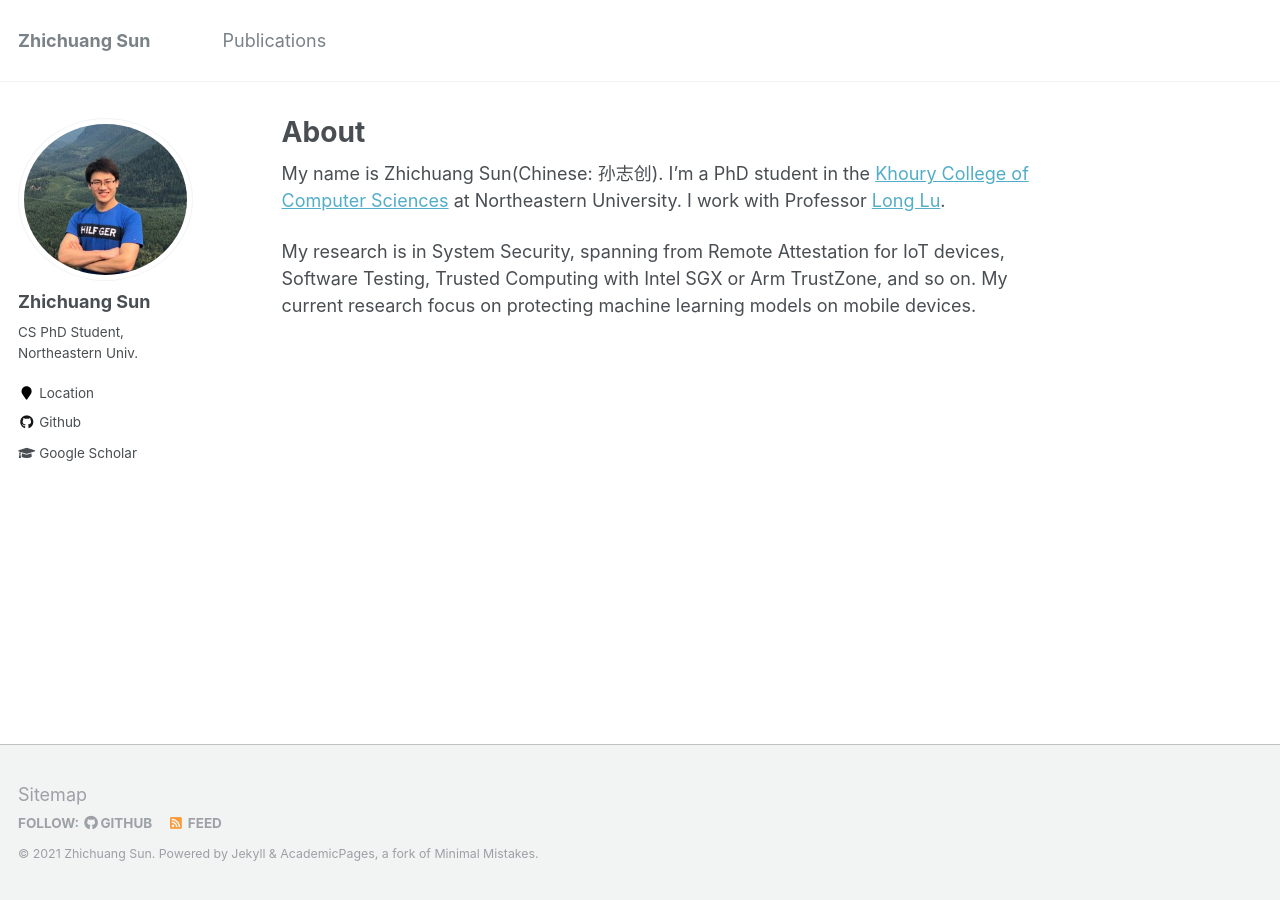
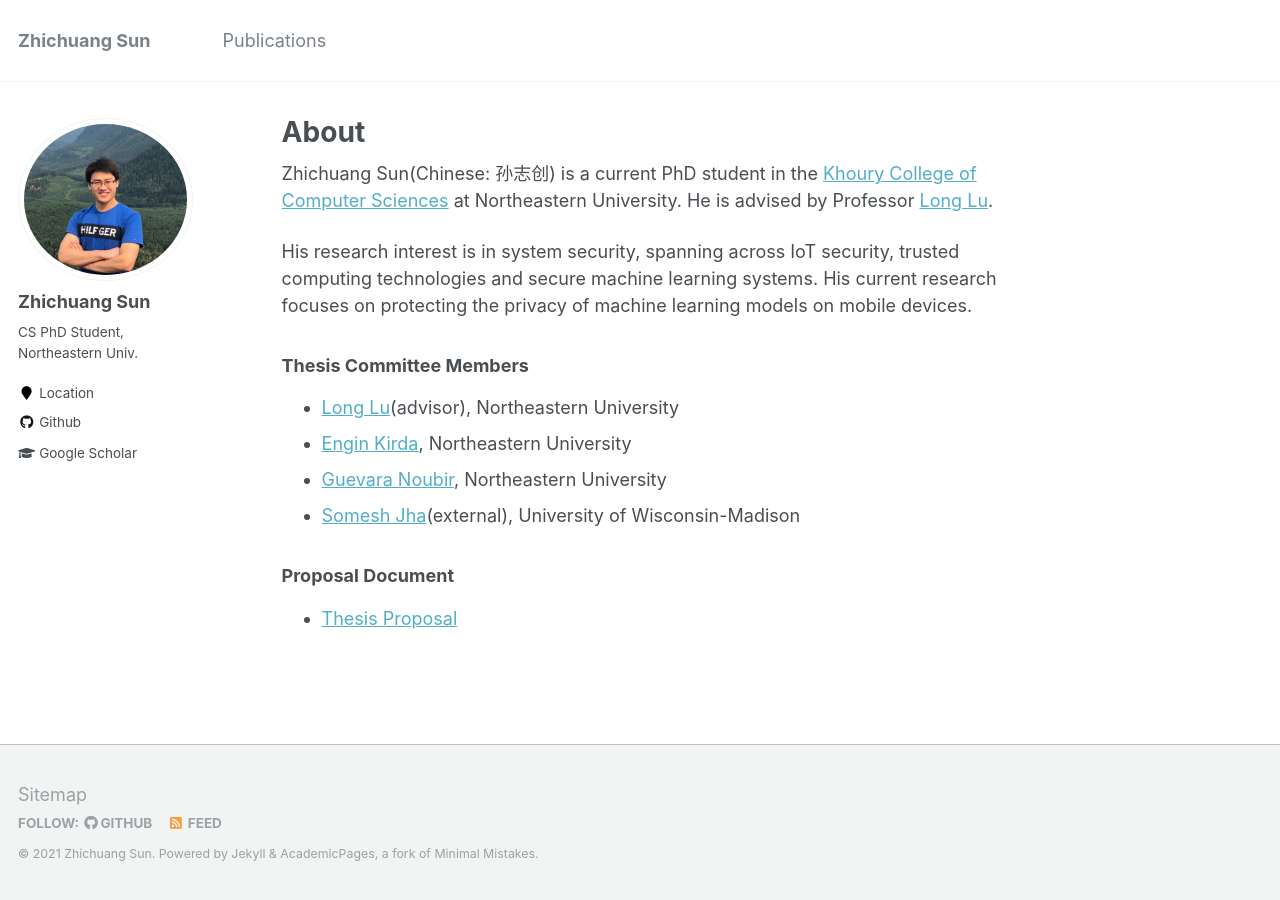
Before and after one commit to sunzc/sunzc.github.io, a Jekyll site: the page built from _pages/about.md, in a window 1280 px wide. Built offline with Jekyll 4.4.1, drawn with Linux system fonts in a browser that asks for light colours.

Commit message:
update about
Signed-off-by: Zhichuang Sun <sunzc522@gmail.com>

```diff
--- a/_pages/about.md
+++ b/_pages/about.md
@@ -8,10 +8,18 @@ redirect_from:
   - /about.html
 ---
 
-My name is Zhichuang Sun(Chinese: 孙志创). I'm a PhD student in the [Khoury College
+Zhichuang Sun(Chinese: 孙志创) is a current PhD student in the [Khoury College
 of Computer Sciences](https://www.khoury.northeastern.edu/) at Northeastern University.
-I work with Professor [Long Lu](https://www.longlu.org/).
+He is advised by Professor [Long Lu](https://www.longlu.org/).
 
-My research is in System Security, spanning from Remote Attestation for IoT devices,
-Software Testing, Trusted Computing with Intel SGX or Arm TrustZone, and so on.
-My current research focus on protecting machine learning models on mobile devices.
+His research interest is in system security, spanning across IoT security, trusted computing technologies and secure machine learning systems.
+His current research focuses on protecting the privacy of machine learning models on mobile devices.
+
+### Thesis Committee Members
+- [Long Lu](https://www.longlu.org/)(advisor), Northeastern University
+- [Engin Kirda](http://www.ccs.neu.edu/home/ek/), Northeastern University
+- [Guevara Noubir](http://www.ccs.neu.edu/home/noubir/), Northeastern University
+- [Somesh Jha](http://pages.cs.wisc.edu/~jha/)(external), University of Wisconsin-Madison
+
+### Proposal Document
+- [Thesis Proposal](http://sunzc.github.io/files/zhichuang_proposal.pdf)
```
Also changed, not shown: 1 other file.
